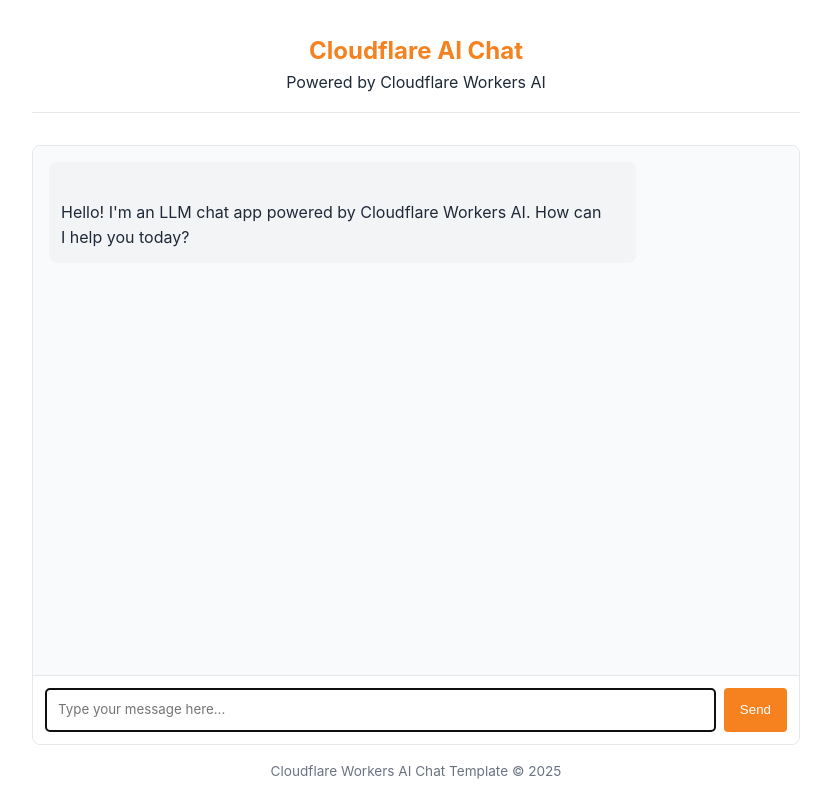
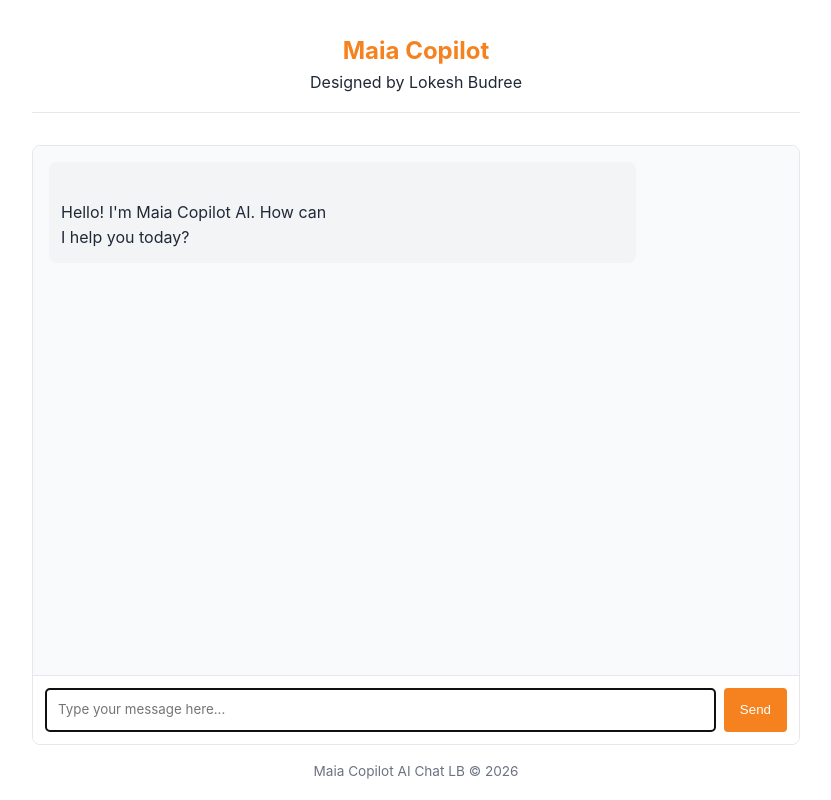
Before and after one commit to budreelokesh-stack/maia-copilot, a website: page public/index.html in a window 1280 px wide. Shown: the whole page, without its empty margins (224-1055 px from the left). Drawn offline with Linux system fonts and the light colour scheme.

Commit message:
Update index.html

```diff
--- a/public/index.html
+++ b/public/index.html
@@ -3,7 +3,7 @@
 	<head>
 		<meta charset="UTF-8" />
 		<meta name="viewport" content="width=device-width, initial-scale=1.0" />
-		<title>LLM Chat App</title>
+		<title>Maia Copilot</title>
 		<style>
 			:root {
 				--primary-color: #f6821f;
@@ -144,15 +144,15 @@
 	</head>
 	<body>
 		<header>
-			<h1>Cloudflare AI Chat</h1>
-			<p>Powered by Cloudflare Workers AI</p>
+			<h1>Maia Copilot</h1>
+			<p>Designed by Lokesh Budree</p>
 		</header>
 
 		<div class="chat-container">
 			<div id="chat-messages" class="chat-messages">
 				<div class="message assistant-message">
 					<p>
-						Hello! I'm an LLM chat app powered by Cloudflare Workers AI. How can
+						Hello! I'm Maia Copilot AI. How can
 						I help you today?
 					</p>
 				</div>
@@ -174,7 +174,7 @@
 		</div>
 
 		<footer>
-			<p>Cloudflare Workers AI Chat Template &copy; 2025</p>
+			<p>Maia Copilot AI Chat LB &copy; 2026</p>
 		</footer>
 
 		<!-- Chat app script -->
```
